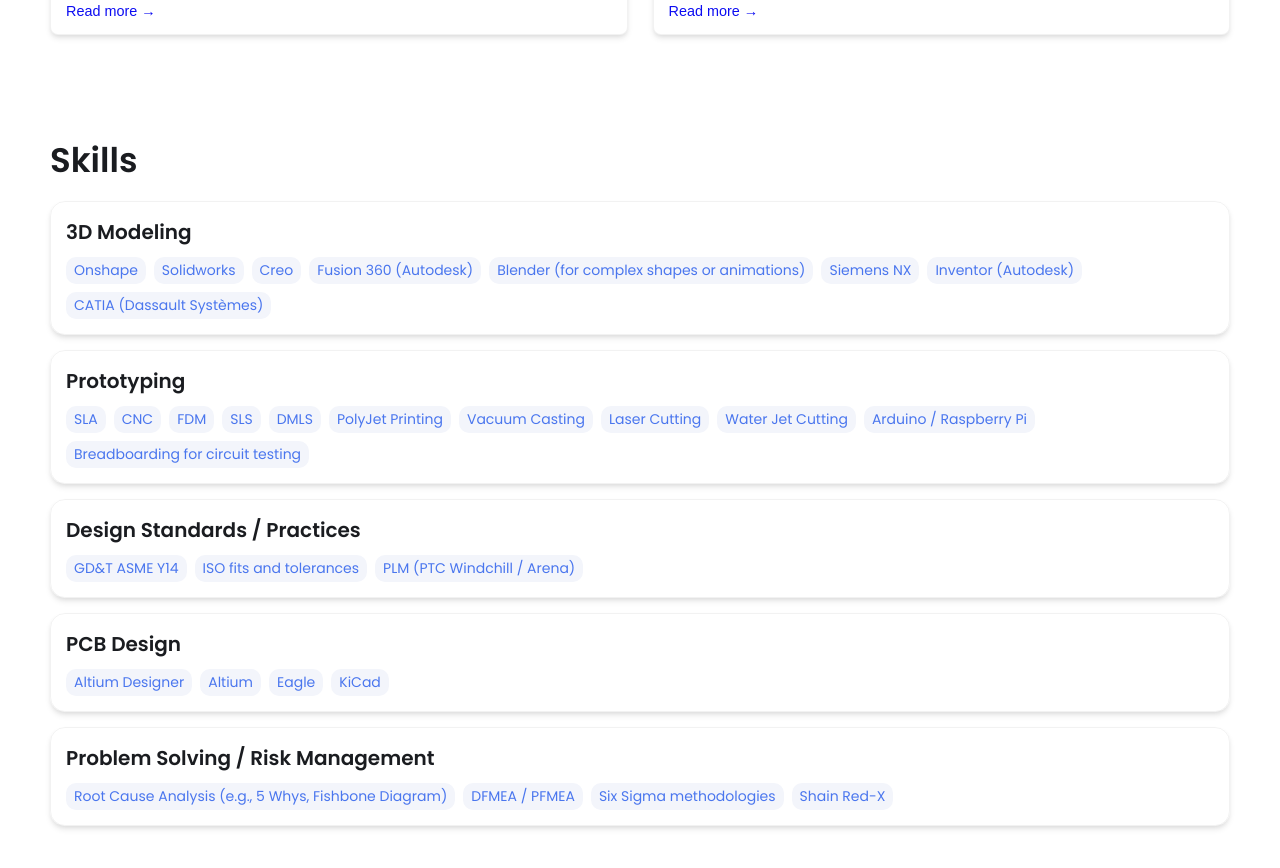
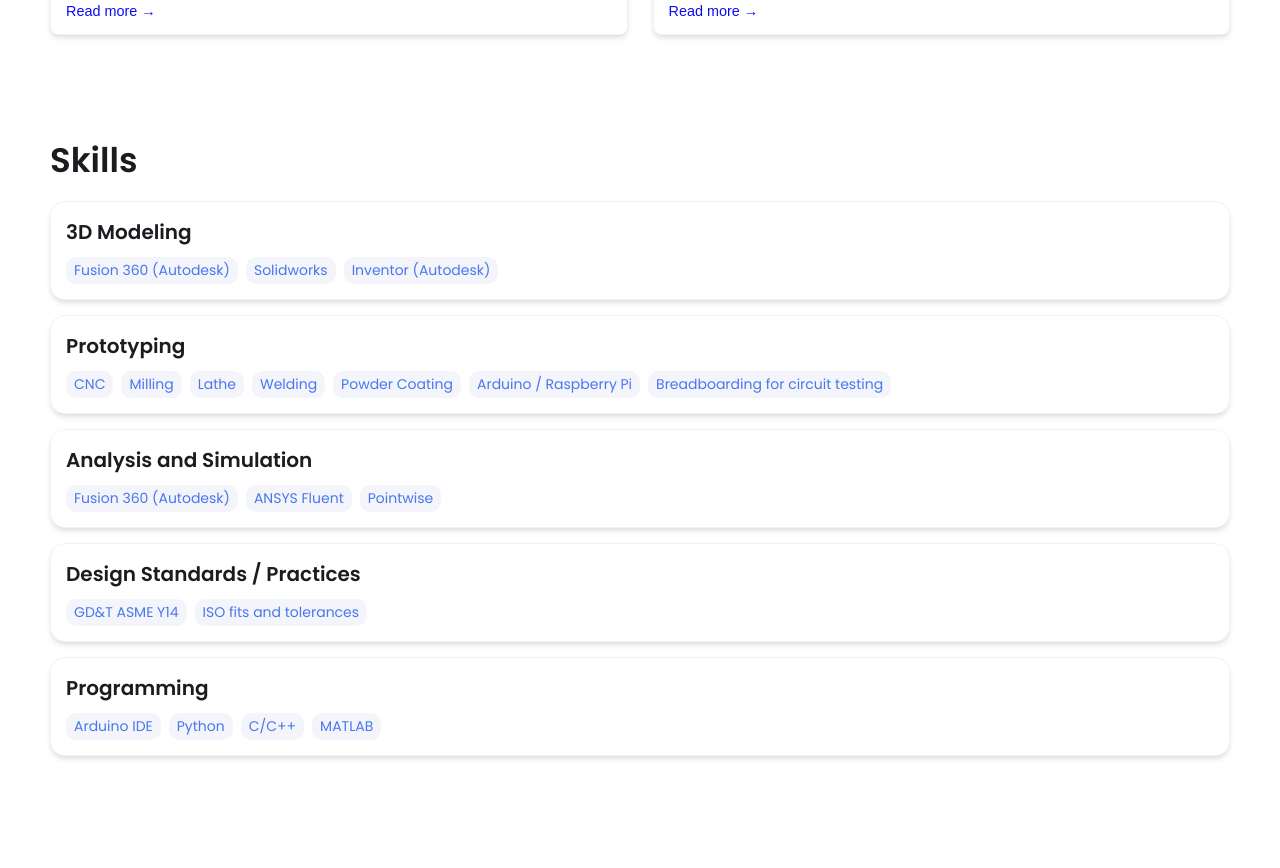
Before and after one commit to Rajpal03/rajpal03.github.io, a Jekyll site: the page built from index.html, in a window 1280 px wide and 900 px high, scrolled down 1491 px. Shown: the top 868 px of the window. Built offline with Jekyll 4.4.1, drawn with Linux system fonts in a browser that asks for light colours.

Commit message:
Update _config.yml

```diff
--- a/_config.yml
+++ b/_config.yml
@@ -49,44 +49,33 @@ external-links:    # input only your own url slug. The icons with missing entrie
 skills:
   - category: 3D Modeling
     tools:
-    - Onshape
+    - Fusion 360 (Autodesk)
     - Solidworks
-    - Creo
-    - Fusion 360 (Autodesk)
-    - Blender (for complex shapes or animations)
-    - Siemens NX
     - Inventor (Autodesk)
-    - CATIA (Dassault Systèmes)
   - category: Prototyping
     tools:
-    - SLA
     - CNC
-    - FDM
-    - SLS
-    - DMLS
-    - PolyJet Printing
-    - Vacuum Casting
-    - Laser Cutting
-    - Water Jet Cutting
+    - Milling
+    - Lathe
+    - Welding
+    - Powder Coating
     - Arduino / Raspberry Pi
     - Breadboarding for circuit testing
+  - category: Analysis and Simulation
+    tools:
+    - Fusion 360 (Autodesk)
+    - ANSYS Fluent
+    - Pointwise
   - category: Design Standards / Practices
     tools:
     - GD&T ASME Y14
     - ISO fits and tolerances
-    - PLM (PTC Windchill / Arena)
-  - category: PCB Design
+  - category: Programming
     tools:
-    - Altium Designer
-    - Altium
-    - Eagle
-    - KiCad
-  - category: Problem Solving / Risk Management
-    tools:
-    - Root Cause Analysis (e.g., 5 Whys, Fishbone Diagram)
-    - DFMEA / PFMEA
-    - Six Sigma methodologies
-    - Shain Red-X
+    - Arduino IDE
+    - Python
+    - C/C++
+    - MATLAB
 
 
 # Contact Form Setup. Setup an account and copy over the key. When someone fills out the form, it will be received in your email.
```
